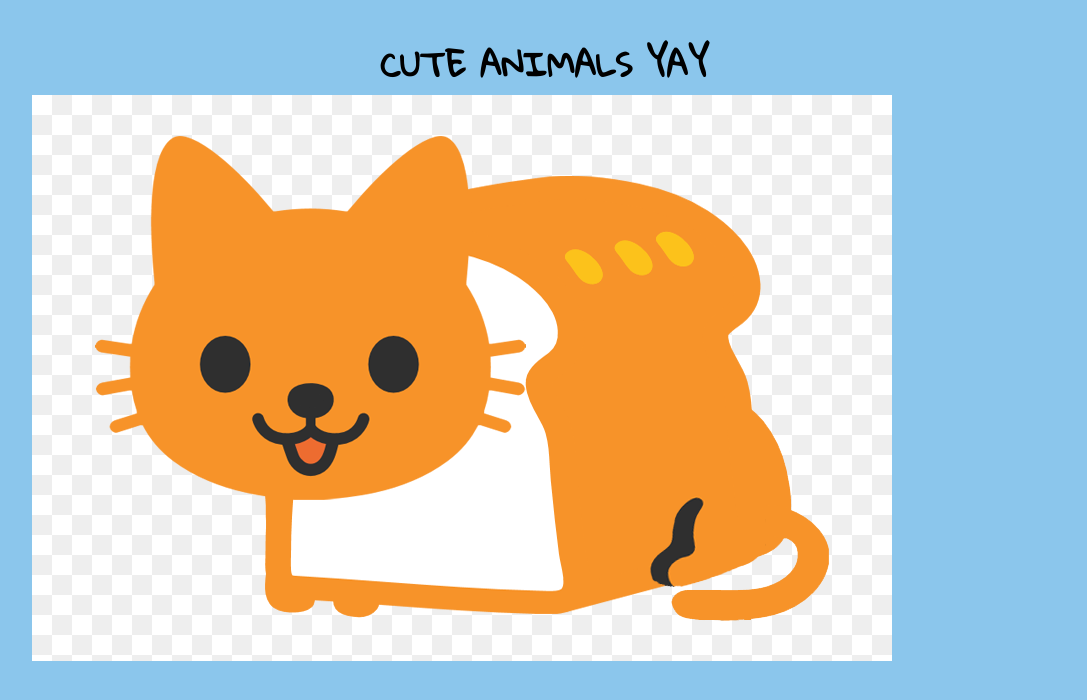
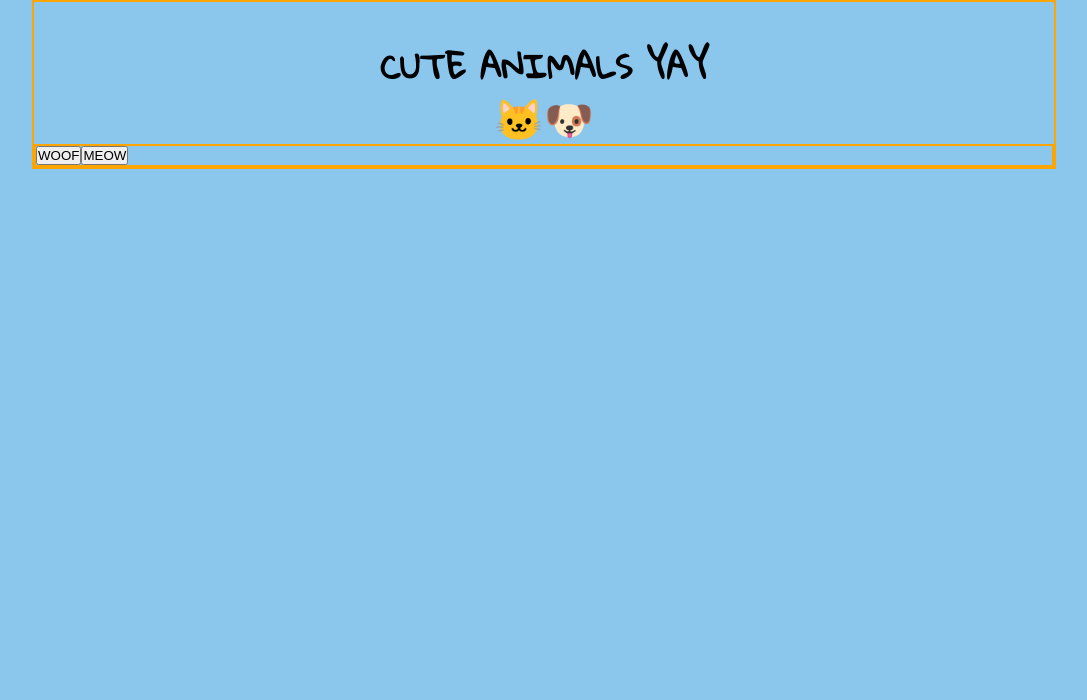
Before and after one commit to shawncace/animal-house, a React (Create React App) app: page / in a window 1280 px wide. Shown: the top 700 px of the page, without its empty margins (96-1183 px from the left). Built offline with nearby package versions, Linux system fonts and the light colour scheme.

Commit message:
used emojis for pictures and added btns

```diff
--- a/public/index.html
+++ b/public/index.html
@@ -15,6 +15,7 @@
       user's mobile device or desktop. See https://developers.google.com/web/fundamentals/web-app-manifest/
     -->
     <link rel="manifest" href="%PUBLIC_URL%/manifest.json" />
+
     <!--
       Notice the use of %PUBLIC_URL% in the tags above.
       It will be replaced with the URL of the `public` folder during the build.
--- a/src/App.js
+++ b/src/App.js
@@ -1,7 +1,7 @@
 import kitty from './images/kitty.png'
 import pug from './images/pug.png'
 import pusheen from './images/pusheen.png'
-import shiba from './images/shiba.png'
+import shiba from './images/shiba.gif'
 
 function App() {
 
@@ -12,7 +12,18 @@ function App() {
         <div className="header-container">
           <header className="header">Cute Animals Yay</header>
         </div>
-        <div className="img-container"><img src={kitty} alt="kittypic" /></div>
+
+        <div className="img-container">
+          <div className='emojis'>&#128049;</div>
+          <div className='emojis'>&#128054;</div>
+        </div>
+
+        <div className="btn-container">
+          <button className='btn'>WOOF</button>
+          <button className='btn'>MEOW</button>
+        </div>
+
+
       </div>
 
     </div>
--- a/src/index.css
+++ b/src/index.css
@@ -15,8 +15,9 @@ body{
 
 .project-wrapper{
   width: 80%;
-  /* border:2px solid orange; */
+  border:2px solid orange;
   margin: 0 auto;
+
 }
 
 .header{
@@ -29,3 +30,17 @@ body{
   color: black;
   font-weight: bold;
 }
+
+.img-container{
+
+  display: flex;
+  justify-content: center;
+}
+
+.emojis{
+  font-size: 2.5em;
+}
+
+.btn-container{
+  border:2px solid orange;
+}
```
Also changed, not shown: 1 other file (tests, documents, lock files or other folders).
